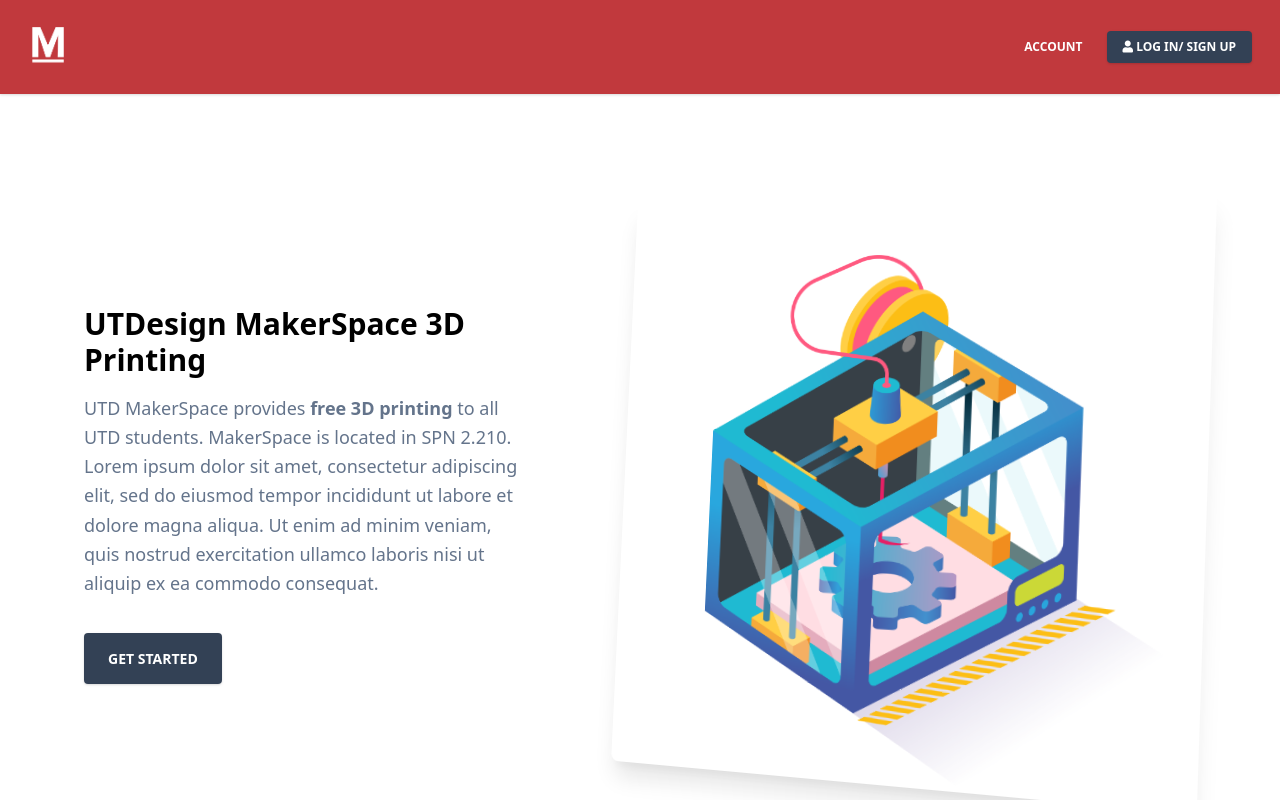
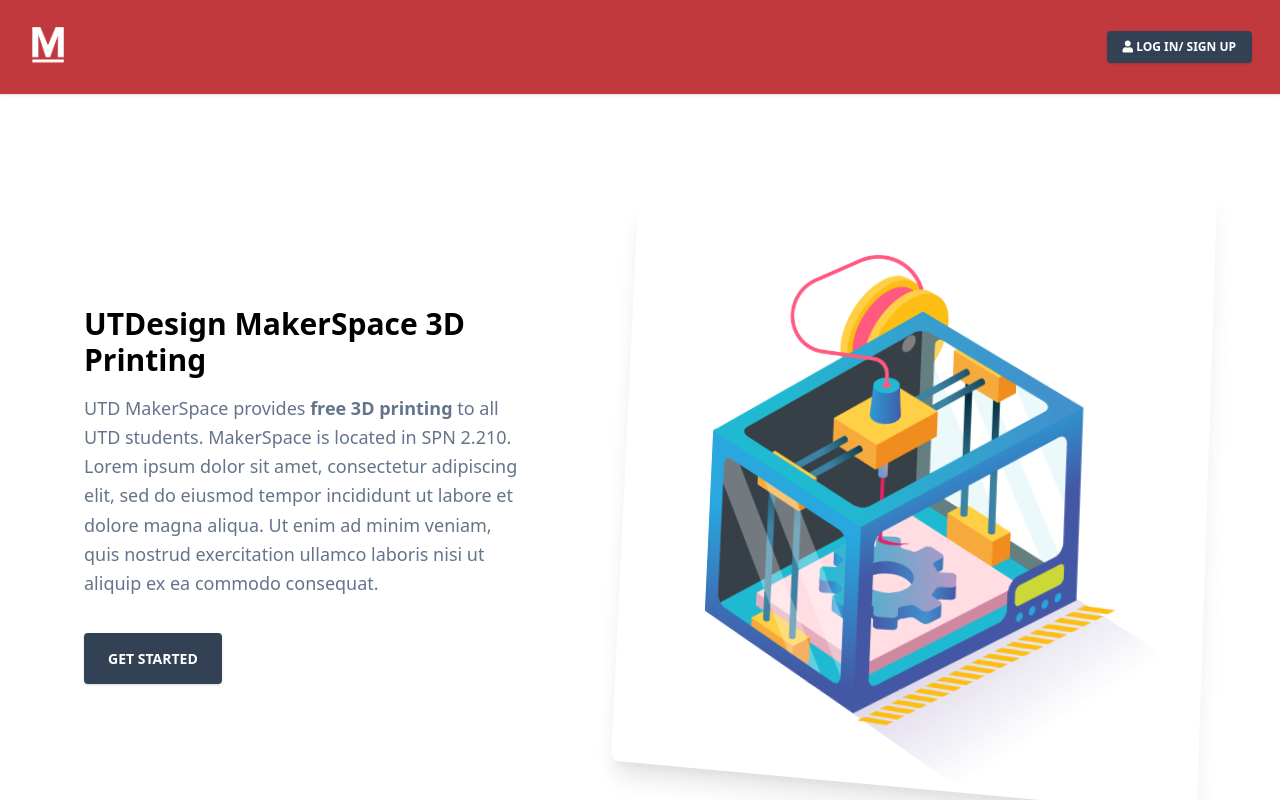
Before and after one commit to OctoPipeline/OctoPipeline, a Next.js app: page / in a window 1280 px wide. Shown: the top 800 px of the page. Built offline with nearby package versions, Linux system fonts and the light colour scheme; no server answers.

Commit message:
feat: display account dropdown only when user is logged in
re #3

```diff
--- a/components/Navbars/IndexNavbar.tsx
+++ b/components/Navbars/IndexNavbar.tsx
@@ -45,10 +45,6 @@
           >
             <ul className="flex flex-col lg:flex-row list-none lg:ml-auto">
               <li className="flex items-center">
-                <IndexDropdown />
-              </li>
-
-              <li className="flex items-center">
                 {!session && (
                   <>
                     <Link href="/auth/login">
@@ -64,6 +60,9 @@
                 )}
                 {session && (
                   <>
+                    <li className="flex items-center">
+                      <IndexDropdown />
+                    </li>
                     <button
                       className="bg-blueGray-700 text-white active:bg-blueGray-600 text-xs font-bold uppercase px-4 py-2 rounded shadow hover:shadow-lg outline-none focus:outline-none lg:mr-1 lg:mb-0 ml-3 mb-3 ease-linear transition-all duration-150"
                       type="button"
```
